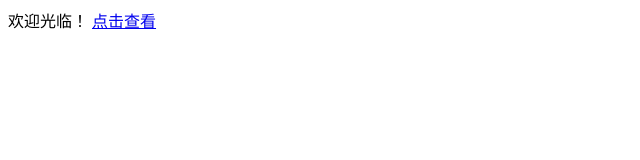
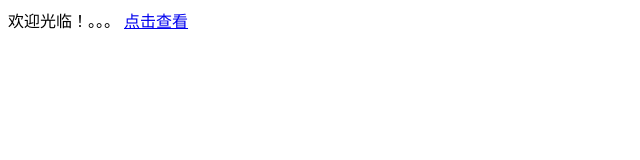
Before and after one commit to jialingWei/dadaobx.github.io, a plain HTML site: page index.html in a window 1280 px wide. Shown: the whole page, without its empty margins (0-640 px from the left). Drawn offline with Linux system fonts and the light colour scheme.

Commit message:
Update index.html

```diff
--- a/index.html
+++ b/index.html
@@ -7,7 +7,7 @@
 	<title>Document</title>
 </head>
 <body>
-	<span>欢迎光临！</span>
+	<span>欢迎光临！。。。</span>
 	 <a href="./说的话.pdf" target="_blank" rel="noopener noreferrer">点击查看</a>
 	<!-- <script src="./《大道本相》.pdf"></script> -->
 </body>
```
